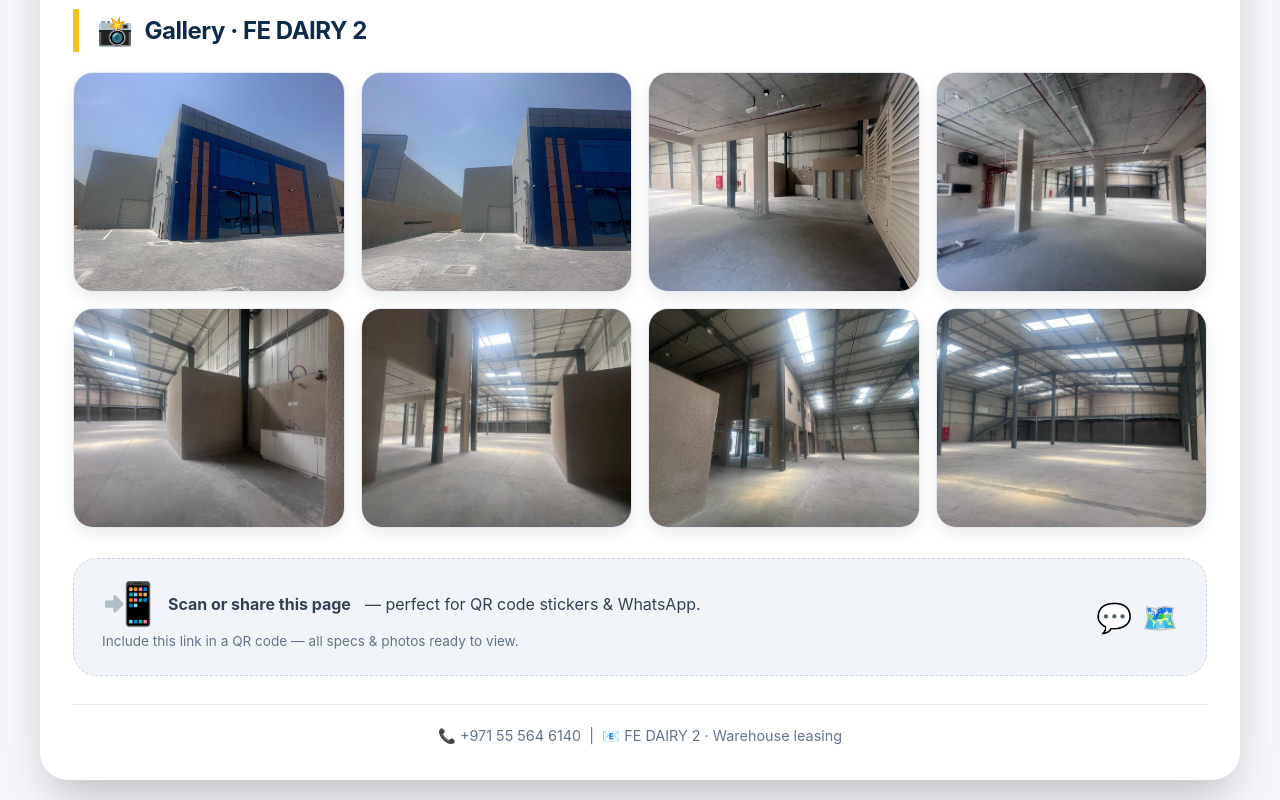
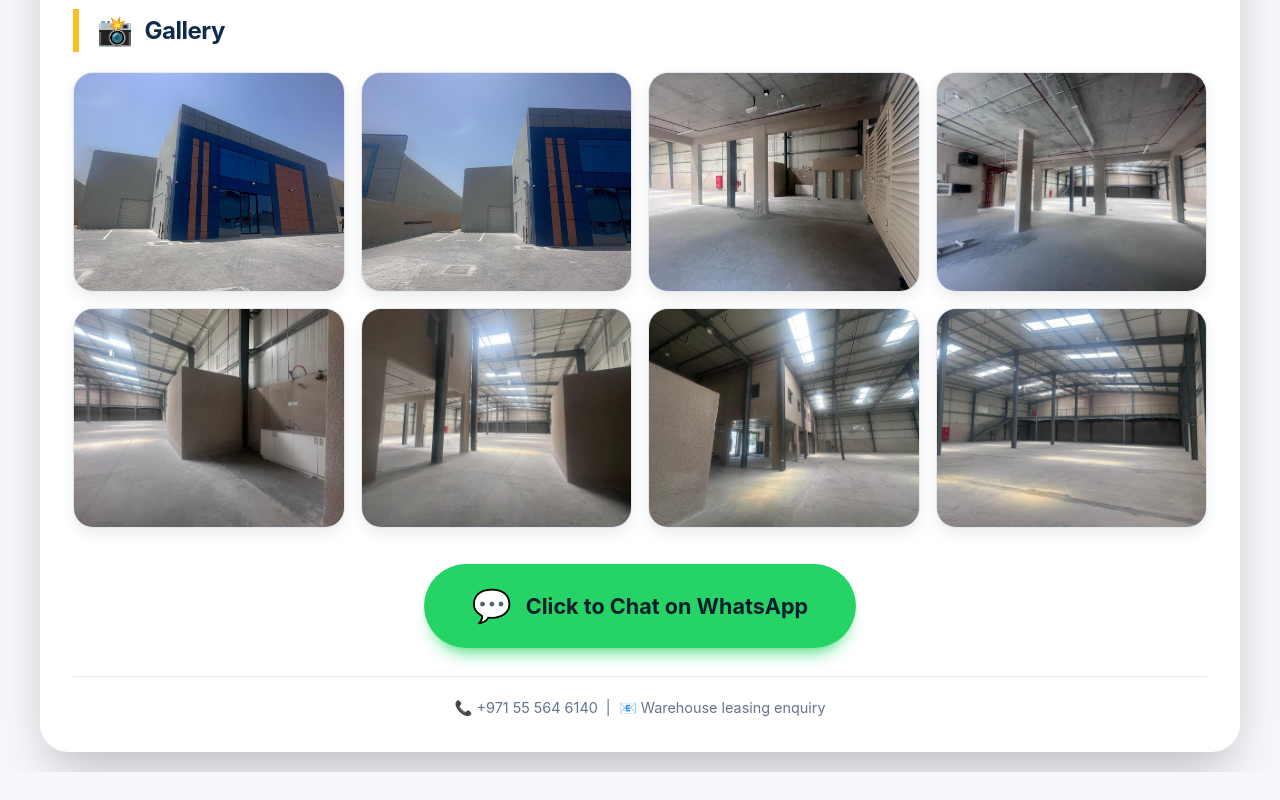
Before and after one commit to noamanm2025fe-debug/warehouse-dip, a plain HTML site: page index.html in a window 1280 px wide. Shown: the part 753-1553 px from the top of the page. After the commit the page ends 1525 px from the top, so only its background shows below. Drawn offline with Linux system fonts and the light colour scheme.

Commit message:
Update index.html

```diff
--- a/index.html
+++ b/index.html
@@ -3,7 +3,7 @@
 <head>
   <meta charset="UTF-8">
   <meta name="viewport" content="width=device-width, initial-scale=1.0">
-  <title>FE DAIRY 2 · Premium Warehouse for Lease</title>
+  <title>Premium Warehouse for Lease</title>
   <style>
     * {
       margin: 0;
@@ -235,38 +235,14 @@
       border-color: #fbbf24;
     }
 
-    /* footer / qr hint */
-    .footer-note {
-      background: #f1f5f9;
-      border-radius: 24px;
-      padding: 24px 28px;
-      margin-top: 30px;
-      display: flex;
-      flex-wrap: wrap;
-      align-items: center;
-      justify-content: space-between;
-      gap: 20px;
-      border: 1px dashed #cbd5e1;
-    }
-
-    .footer-note p {
-      font-size: 1rem;
-      color: #334155;
-      display: flex;
-      align-items: center;
-      gap: 14px;
-    }
-
-    .footer-note .qr-symbol {
-      font-size: 2.6rem;
-      line-height: 1;
-    }
-
-    .footer-note small {
+    /* simple contact line (footer) */
+    .footer-contact {
+      text-align: center;
+      margin-top: 28px;
       color: #64748b;
-      font-size: 0.85rem;
-      margin-top: 6px;
-      display: block;
+      font-size: 0.9rem;
+      border-top: 1px solid #e2e8f0;
+      padding-top: 20px;
     }
 
     /* Responsive */
@@ -278,13 +254,6 @@
       .spec-item { flex-direction: column; align-items: flex-start; gap: 6px; }
       .spec-value { white-space: normal; }
       .btn { width: 100%; justify-content: center; }
-      .footer-note { flex-direction: column; align-items: flex-start; }
-    }
-
-    /* emoji / icon fallback */
-    .emoji-icon {
-      font-style: normal;
-      filter: drop-shadow(0 2px 2px rgba(0,0,0,0.05));
     }
   </style>
 </head>
@@ -293,7 +262,7 @@
     <!-- HERO -->
     <div class="hero">
       <h1>
-        🏭 FE DAIRY 2 · Premium Warehouse
+        🏭 Premium Warehouse
         <span>FOR LEASE</span>
       </h1>
       <div class="badge-container">
@@ -305,7 +274,7 @@
 
       <!-- BUTTONS: WhatsApp & Google Maps -->
       <div class="action-buttons">
-        <a href="https://wa.me/971555646140?text=Hello%2C%20I%20am%20interested%20in%20the%20FE%20DAIRY%202%20warehouse%20for%20lease%20(22%2C500%20sq.ft%20plot).%20Please%20share%20more%20details."
+        <a href="https://wa.me/971555646140?text=Hello%2C%20I%20am%20interested%20in%20the%20premium%20warehouse%20for%20lease%20(22%2C500%20sq.ft%20plot).%20Please%20share%20more%20details."
            target="_blank"
            rel="noopener noreferrer"
            class="btn btn-whatsapp">
@@ -382,38 +351,33 @@
 
       <!-- GALLERY -->
       <div class="section-title">
-        <i>📸</i> Gallery · FE DAIRY 2
+        <i>📸</i> Gallery
       </div>
 
       <div class="gallery-grid">
-        <img src="PHOTO_2.JPEG" alt="Warehouse view 2 – FE DAIRY 2" loading="lazy">
-        <img src="PHOTO_3.JPEG" alt="Warehouse view 3 – FE DAIRY 2" loading="lazy">
-        <img src="PHOTO_4.JPEG" alt="Warehouse view 4 – FE DAIRY 2" loading="lazy">
-        <img src="PHOTO_5.JPEG" alt="Warehouse view 5 – FE DAIRY 2" loading="lazy">
-        <img src="PHOTO_6.JPEG" alt="Warehouse view 6 – FE DAIRY 2" loading="lazy">
-        <img src="PHOTO_7.JPEG" alt="Warehouse view 7 – FE DAIRY 2" loading="lazy">
-        <img src="PHOTO_8.JPEG" alt="Warehouse view 8 – FE DAIRY 2" loading="lazy">
-        <img src="PHOTO_9.JPEG" alt="Warehouse view 9 – FE DAIRY 2" loading="lazy">
+        <img src="PHOTO_2.JPEG" alt="Warehouse view 2" loading="lazy">
+        <img src="PHOTO_3.JPEG" alt="Warehouse view 3" loading="lazy">
+        <img src="PHOTO_4.JPEG" alt="Warehouse view 4" loading="lazy">
+        <img src="PHOTO_5.JPEG" alt="Warehouse view 5" loading="lazy">
+        <img src="PHOTO_6.JPEG" alt="Warehouse view 6" loading="lazy">
+        <img src="PHOTO_7.JPEG" alt="Warehouse view 7" loading="lazy">
+        <img src="PHOTO_8.JPEG" alt="Warehouse view 8" loading="lazy">
+        <img src="PHOTO_9.JPEG" alt="Warehouse view 9" loading="lazy">
       </div>
 
-      <!-- QR / PRINT NOTE (for sticker) -->
-      <div class="footer-note">
-        <div>
-          <p>
-            <span class="qr-symbol">📲</span>
-            <strong>Scan or share this page</strong> — perfect for QR code stickers & WhatsApp.
-          </p>
-          <small>Include this link in a QR code — all specs & photos ready to view.</small>
-        </div>
-        <div style="display: flex; gap: 10px;">
-          <a href="https://wa.me/971555646140" target="_blank" style="text-decoration: none; font-size: 1.8rem;">💬</a>
-          <a href="https://maps.app.goo.gl/HumFYQmsxUybZHtE7" target="_blank" style="text-decoration: none; font-size: 1.8rem;">🗺️</a>
-        </div>
+      <!-- REPLACED: Click to chat on WhatsApp (large, clean) -->
+      <div style="text-align: center; margin: 36px 0 12px;">
+        <a href="https://wa.me/971555646140?text=Hello%2C%20I%20am%20interested%20in%20the%20premium%20warehouse%20for%20lease%20(22%2C500%20sq.ft%20plot).%20Please%20share%20more%20details."
+           target="_blank"
+           rel="noopener noreferrer"
+           style="display: inline-flex; align-items: center; justify-content: center; gap: 14px; background: #25D366; color: #0a1e2d; font-weight: 700; font-size: 1.35rem; padding: 18px 48px; border-radius: 80px; text-decoration: none; box-shadow: 0 12px 18px -10px #25D366; transition: 0.2s;">
+          <span style="font-size: 2rem;">💬</span> Click to Chat on WhatsApp
+        </a>
       </div>
 
       <!-- subtle contact line -->
-      <div style="text-align: center; margin-top: 28px; color: #64748b; font-size: 0.9rem; border-top: 1px solid #e2e8f0; padding-top: 20px;">
-        <span>📞 +971 55 564 6140 &nbsp;|&nbsp; 📧 FE DAIRY 2 · Warehouse leasing</span>
+      <div class="footer-contact">
+        <span>📞 +971 55 564 6140 &nbsp;|&nbsp; 📧 Warehouse leasing enquiry</span>
       </div>
     </div> <!-- /content -->
   </div> <!-- /card -->
```
